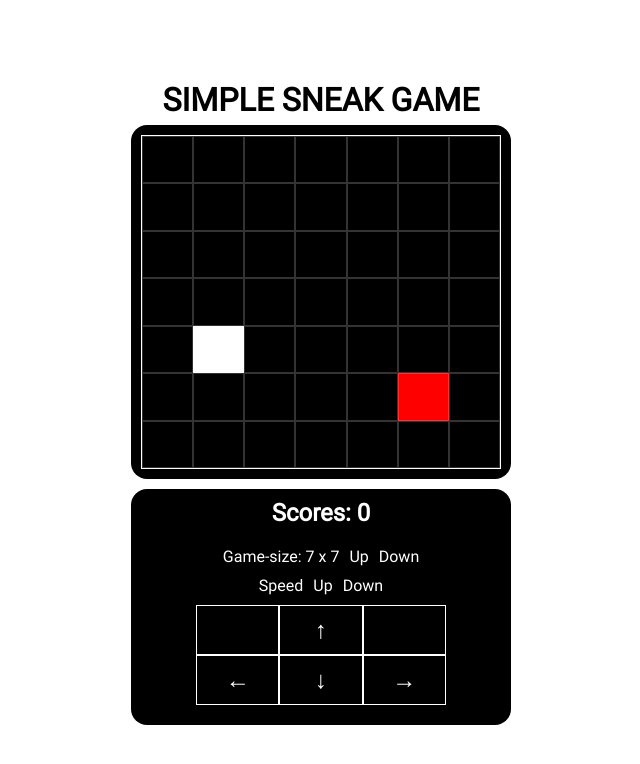
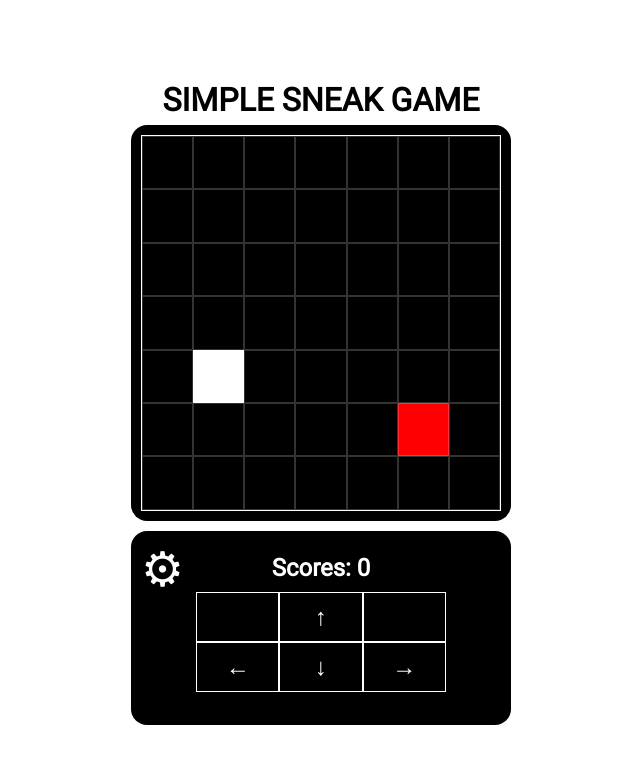
Before and after one commit to tonguyenducmanh/snake, a Vue app: page / in a window 1280 px wide. Shown: the top 764 px of the page, without its empty margins (319-959 px from the left). Built offline with nearby package versions, Linux system fonts and the light colour scheme.

Commit message:
them nut setting

```diff
--- a/src/components/MBoard.vue
+++ b/src/components/MBoard.vue
@@ -1,7 +1,8 @@
 /** màn hình thông tin của trò chơi created by tdmanh1 06/05/2023 */
 <template>
   <div class="m-board">
-    <div class="m-score">Scores: {{ score }}</div>
+    <div @click="turnOnSetting" class="m-setting">&#9881;</div>
+    <div v-if="isSetting">
       <div class="m-size">
         <div class="m-size-tile">Game-size: {{ gameSize }} x {{ gameSize }}</div>
         <div class="m-size-button" @click="gameSizeChange(true)">Up</div>
@@ -12,6 +13,10 @@
         <div class="m-size-button" @click="gameSpeedChange(false)">Up</div>
         <div class="m-size-button" @click="gameSpeedChange(true)">Down</div>
       </div>
+    </div>
+    <div v-else>
+      <div class="m-score">Scores: {{ score }}</div>
+
       <div class="m-move-content">
         <div class="m-move-item"></div>
         <div class="m-move-item m-move-button" @click="changePosition(gameConfig.position.up)">
@@ -29,6 +34,7 @@
         </div>
       </div>
     </div>
+  </div>
 </template>
 <script>
 import gameConfig from '../config/gameConfig.js'
@@ -37,7 +43,8 @@ export default {
     return {
       score: 0, // điểm hiện tại của trò chơi
       gameSize: gameConfig.gameSize.defaultSize, // kích cỡ của trò chơi hiện tại
-      gameConfig: gameConfig
+      gameConfig: gameConfig,
+      isSetting: false // bien kiem soat viec co phai dang bat man hinh setting cua game khong
     }
   },
   methods: {
@@ -78,6 +85,14 @@ export default {
       let me = this
       // gọi sự kiện thay đổi vị trí
       me.$emit('changePosition', value)
+    },
+    /**
+     * thay đổi vị trí của con rắn trên màn hình
+     * @author tdmanh1 09-05-2023
+     */
+    turnOnSetting() {
+      let me = this
+      me.isSetting = !me.isSetting
     }
   }
 }
@@ -86,6 +101,7 @@ export default {
 .m-board {
   background-color: black;
   width: 100%;
+  height: 50%;
   border-radius: var(--border-radius);
   display: flex;
   flex-direction: column;
@@ -93,13 +109,14 @@ export default {
   justify-content: center;
   row-gap: var(--padding-common);
   color: white;
-  flex: 1;
+  position: relative;
 }
 .m-score {
   /* background-color: azure; */
   font-size: 1.5rem;
   padding: 10px;
   font-weight: 600;
+  text-align: center;
 }
 .m-move-content {
   /* background-color: crimson; */
@@ -120,9 +137,13 @@ export default {
 .m-size {
   display: flex;
   column-gap: var(--padding-common);
+  font-size: 1.2rem;
+  justify-content: center;
 }
 .m-size-button {
   cursor: pointer;
+  border-radius: var(--border-radius);
+  padding: 0 10px;
 }
 .m-size-button:hover {
   background-color: rgba(139, 139, 139, 0.681);
@@ -137,4 +158,15 @@ export default {
 .m-move-button:active {
   background-color: rgba(120, 120, 120, 0.681);
 }
+.m-setting {
+  position: absolute;
+  top: 10px;
+  left: 10px;
+  font-size: 3rem;
+  cursor: pointer;
+}
+.m-setting:hover {
+  background-color: rgba(95, 158, 160, 0.205);
+  border-radius: var(--border-radius);
+}
 </style>
```
Lines whose indentation alone changed are shown as unchanged.
